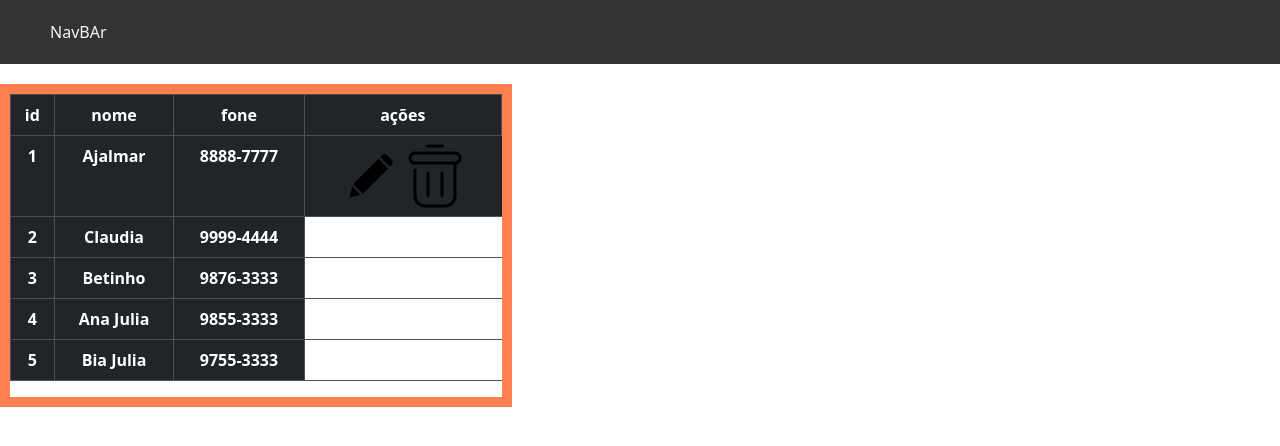
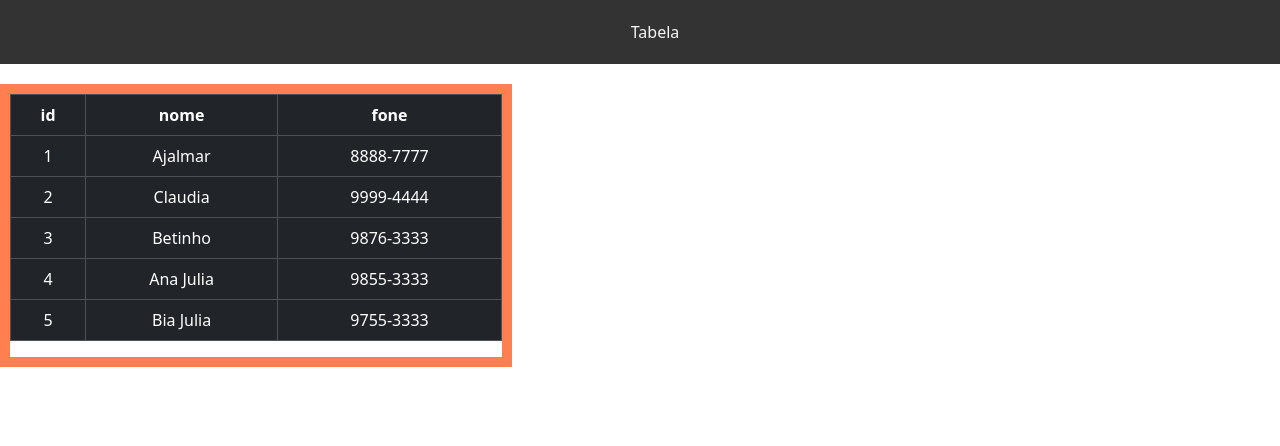
Before and after one commit to PedroH183/frontend_learn, a React (Create React App) app in the folder my_app_react/: page / in a window 1280 px wide. Shown: the top 446 px of the page. Built offline with nearby package versions, Linux system fonts and the light colour scheme.

Commit message:
removendo a ideia de lapis e lixeira antiga

```diff
--- a/my_app_react/src/App.css
+++ b/my_app_react/src/App.css
@@ -32,7 +32,6 @@
   width: 40%;
   border: 10px solid coral ;
   text-align: center;
-  margin-bottom: 1000px;
 }
 
 .NavBar{
@@ -47,10 +46,8 @@
 .NavBarContainer{
   width: 100%;
   padding-left:30px;
-}
-
-.GroupImages{
-
+  text-align: center;
+  font-family: system-ui, -apple-system, BlinkMacSystemFont, 'Segoe UI', Roboto, Oxygen, Ubuntu, Cantarell, 'Open Sans', 'Helvetica Neue', sans-serif;
 }
 
 @keyframes App-logo-spin {
--- a/my_app_react/src/App.js
+++ b/my_app_react/src/App.js
@@ -4,7 +4,7 @@ import './App.css';
 
 
 let contacts = [
-      {id: 1, nome: 'Ajalmar', fone: '8888-7777', ações: ""},
+      {id: 1, nome: 'Ajalmar', fone: '8888-7777'},
       {id: 2, nome: 'Claudia', fone: '9999-4444'},
       {id: 3, nome: 'Betinho', fone: '9876-3333'},
       {id: 4, nome: 'Ana Julia', fone: '9855-3333'},
@@ -18,7 +18,7 @@ function App() {
     <div className='pagina'>
 
       <div className='NavBar'>
-        <div className='NavBarContainer'>NavBAr</div>
+        <div className='NavBarContainer'>Tabela</div>
       </div>
 
       <div className='Funcional'>
--- a/my_app_react/src/components/components.js
+++ b/my_app_react/src/components/components.js
@@ -1,25 +1,6 @@
 import React from "react";
 import {Table} from 'reactstrap';
-import lapis from '/home/pedroparker/Documentos/Develo/Front-end/frontend_learn/my_app_react/src/assets/icons/lapis/lapis.png';
-import lixeira from '/home/pedroparker/Documentos/Develo/Front-end/frontend_learn/my_app_react/src/assets/icons/lixeira/lixeira.png';
 
-function IsAction(props)
-{
-    let campo = props.keys_t;
-
-    return(campo==='ações'? <ImageEdit/> : <th>{props.value}</th>);
-}
-
-function ImageEdit(props){
-    //avaliar a ideia de um id para cada imagem.
-    return(
-        <div className="GroupImages">
-            <img alt='lapis' src={lapis}/>
-            <img alt='lixeira' src={lixeira}/>
-        </div>
-
-    );
-}
 
 function Coluna(props){
     // montando o cabeçalho da tabela.
@@ -36,20 +17,16 @@ function Coluna(props){
 function LinhaDeDados(props)
 {
     // passando cada objeto
+
     let keys = Object.keys(props.objeto);
     let element_formated = [];
 
-    keys.forEach( (key)=>
-        element_formated.push(
-            <IsAction value={props.objeto[key]} keys_t={key} /> )
-    );
-
-    //let element_formated = props.objeto.forEach( (key, value) => <ImageEdit key={key} value={value}/>)
+    keys.forEach( (key) => element_formated.push( <td>{props.objeto[key]}</td> ));
 
     return (
-    <tr>
-        {element_formated}
-    </tr>
+        <tr>
+            {element_formated}
+        </tr>
     );
 }
 
```
